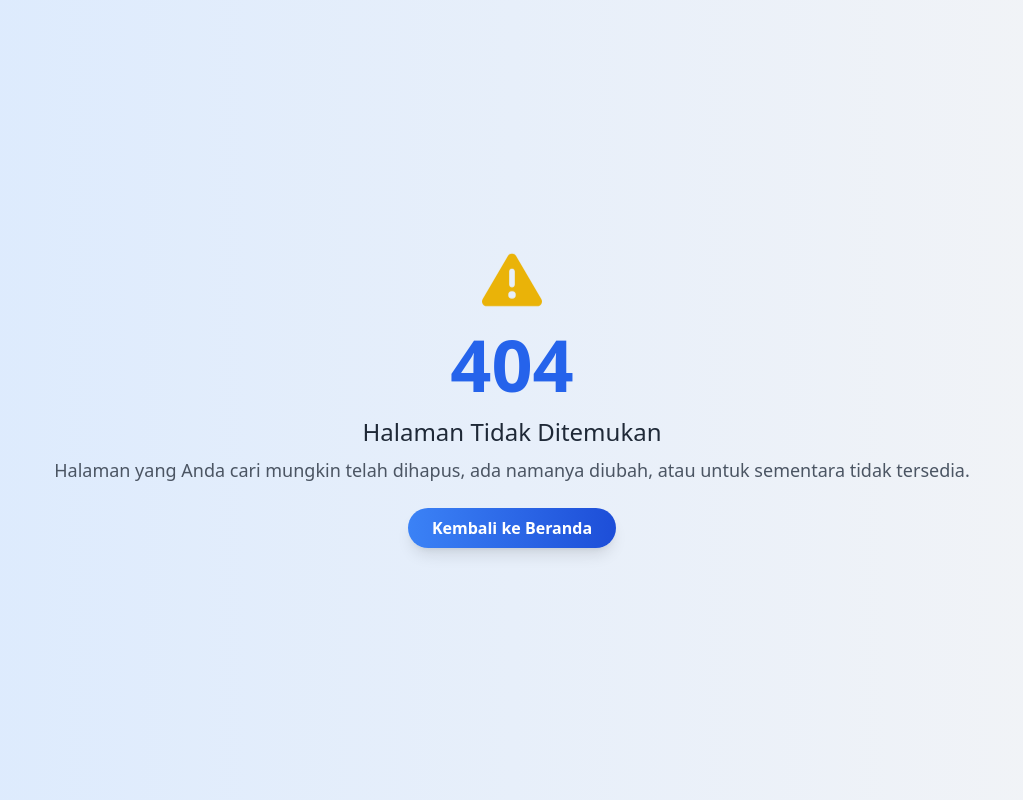
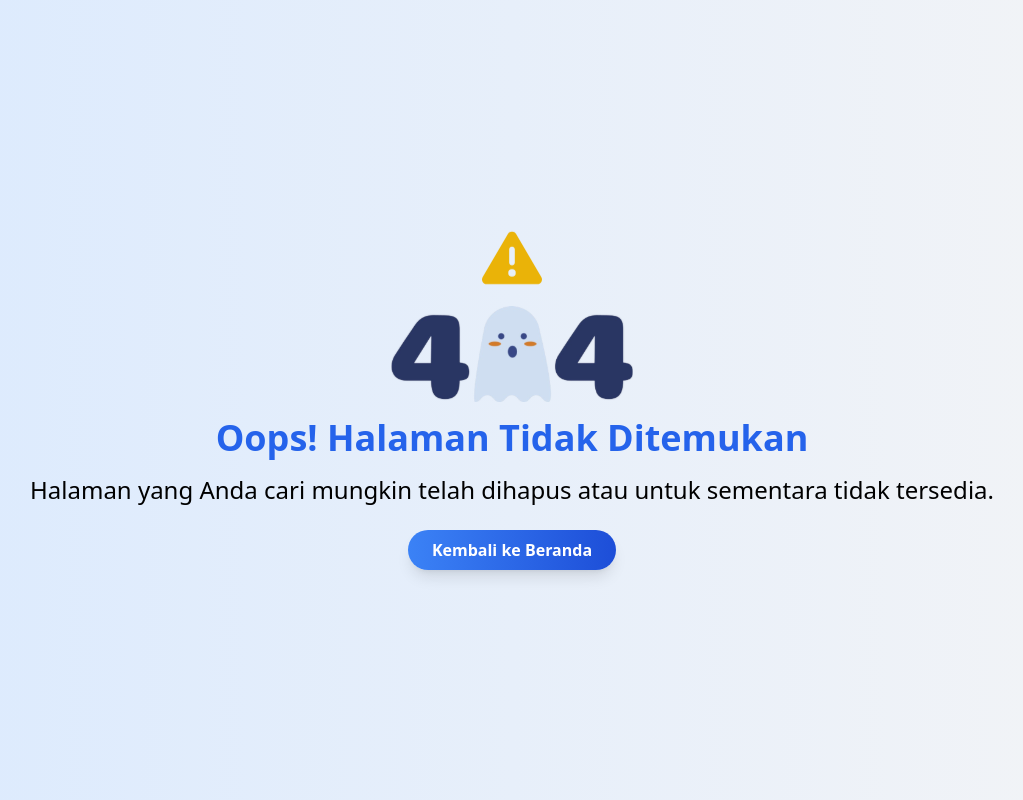
Before and after one commit to Andrysm06/OURAIR-KM6-ADMIN, a React (Vite) app: page /services in a window 1280 px wide. Before the commit this address had no page. Shown: the whole page, without its empty margins (128-1151 px from the left). Built offline with nearby package versions, Linux system fonts and the light colour scheme.

Commit message:
update notfound

```diff
--- a/src/NotFound.jsx
+++ b/src/NotFound.jsx
@@ -1,20 +1,25 @@
 import React from "react";
 import { FontAwesomeIcon } from "@fortawesome/react-fontawesome";
 import { faExclamationTriangle } from "@fortawesome/free-solid-svg-icons";
+import imageNotfound from "../public/404.svg";
 
 const NotFound = () => {
   return (
     <div className="flex items-center justify-center min-h-screen bg-gradient-to-r from-blue-100 to-gray-100">
-      <div className="text-center p-8 transform transition duration-500 hover:scale-105">
+      <div className="text-center p-8 transform transition duration-500 ">
         <FontAwesomeIcon
           icon={faExclamationTriangle}
           className="text-6xl text-yellow-500 mb-4 animate-bounce"
         />
-        <h1 className="text-7xl font-extrabold text-blue-600">404</h1>
-        <p className="text-2xl text-gray-800 mt-4">Halaman Tidak Ditemukan</p>
-        <p className="text-lg text-gray-600 mt-2">
-          Halaman yang Anda cari mungkin telah dihapus, ada namanya diubah, atau
-          untuk sementara tidak tersedia.
+        <div className="flex justify-center mb-4">
+          <img src={imageNotfound} alt="Not Found" className="h-24" />
+        </div>
+        <h1 className="text-4xl font-extrabold text-blue-600">
+          Oops! Halaman Tidak Ditemukan
+        </h1>
+        <p className="text-2xl  mt-4">
+          Halaman yang Anda cari mungkin telah dihapus atau untuk sementara
+          tidak tersedia.
         </p>
         <a
           href="/"
```
Also changed, not shown: public/404.svg (added).
